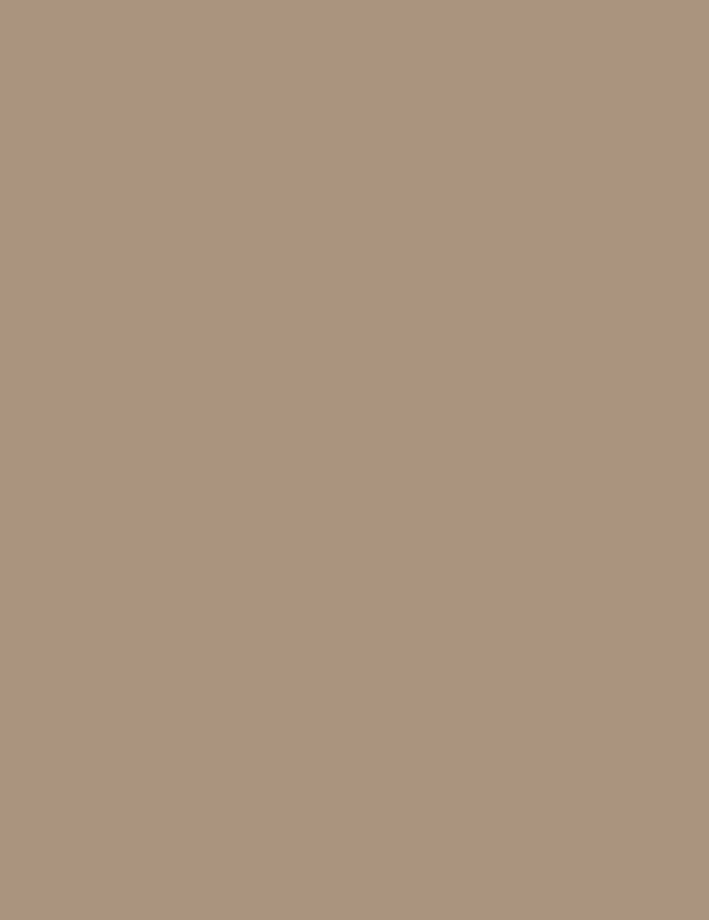
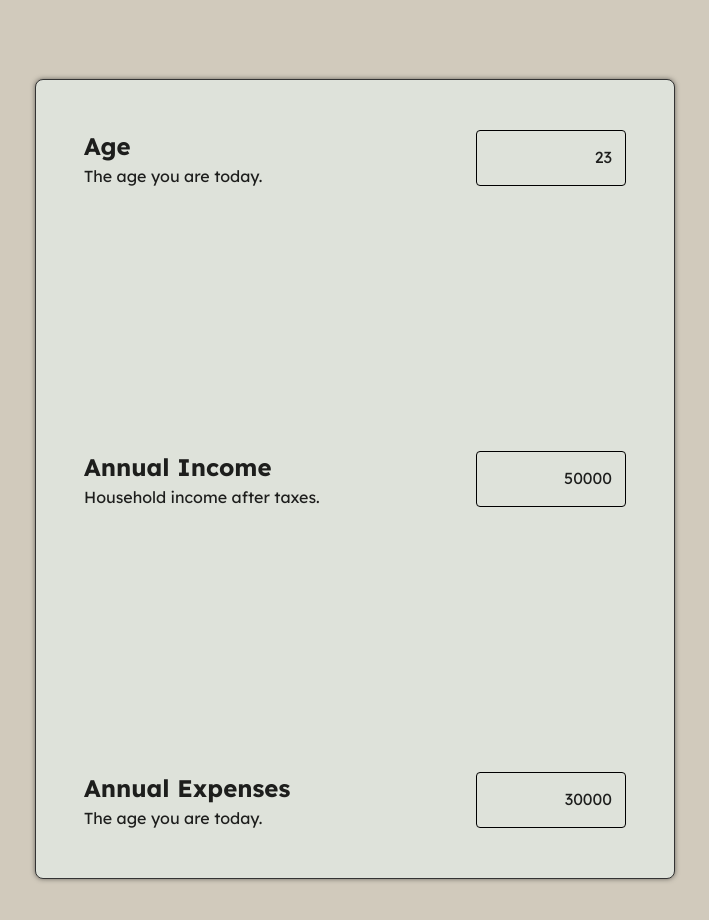
Before and after one commit to JaronWenger/Financial-Tracker, a React (Create React App) app: page / in a window 1280 px wide. Shown: the part 1380-2300 px from the top of the page, without its empty margins (285-994 px from the left). Before the commit the page ends 1379 px from the top, so only its background shows below. Built offline with nearby package versions, Linux system fonts and the light colour scheme.

Commit message:
basic inputs section

```diff
--- a/src/App.js
+++ b/src/App.js
@@ -4,6 +4,7 @@ import CssBaseline from '@mui/material/CssBaseline';
 import { ThemeProvider, createTheme } from '@mui/material/styles';
 import Button from '@mui/material/Button';
 import PaidIcon from '@mui/icons-material/Paid';
+import { Inputs } from "./components/Inputs";
 
 
 function App() {
@@ -29,7 +30,7 @@ function App() {
           <div className="Background">
             <div className="NavBar">
               <Button variant="contained" sx={{ color: 'black', bgcolor: '#AA947E', '&:hover': { bgcolor: 'grey' } }}>Metrics</Button>
-            <h3 style={{ fontSize: '2rem', whiteSpace: 'nowrap', color: 'black' }}><PaidIcon className="paid-icon-large" fontSize="large"  style={{ verticalAlign: 'middle', marginBottom: '5px' }}/> Financial Tracker</h3>
+              <h3 style={{ fontSize: '2rem', whiteSpace: 'nowrap', color: 'black' }}><PaidIcon className="paid-icon-large" fontSize="large"  style={{ verticalAlign: 'middle', marginBottom: '5px' }}/> The Golden Metrics</h3>
               <Button variant="contained" sx={{ color: 'black', bgcolor: '#AA947E', '&:hover': { bgcolor: 'grey' } }}>Login</Button>
             </div>
               <div className="Content">
@@ -40,6 +41,7 @@ function App() {
                 </div>
               </div>
           </div>
+
         <div className="NumberCards">
           <div className="NumberCard">
             <Number label="Net Worth" value="$10,000" more="Duis aute irure dolor in reprehenderit in voluptate velit esse cillum dolore eu fugiat nulla pariatur."/>
@@ -51,6 +53,13 @@ function App() {
             <Number label="FIRE #" value="$1,200,000" more="sLorem ipsum dolor sit amet, consectetur adipiscing elit, sed do eiusmod tempor incididunt ."/>
           </div>
         </div>
+
+        <div className="Inputs">
+          <Inputs/>
+        </div>
+
+
+
       </div>
     </ThemeProvider>
   );
--- /dev/null
+++ b/src/components/InputForm.js
@@ -0,0 +1,23 @@
+import React, { useState } from 'react';
+import TextField from '@mui/material/TextField';
+
+export const InputForm = ({ title, description, input }) => {
+    const [age, setAge] = useState(input); // Initialize state with a starting value of 25
+
+    const handleAgeChange = (event) => {
+      setAge(event.target.value); // Update the state when the input value changes
+    };
+
+
+  return (
+
+    <div className='InputForm'>
+        <div className='FormLabel'>
+        <h2>{title}</h2>
+        <p>{description}</p>
+        </div>
+
+        <TextField id="outlined-basic"  variant="outlined" value={age} onChange={handleAgeChange} sx={{ '& label.Mui-focused': { color: 'black' }, '& .MuiOutlinedInput-root': { '& fieldset': { borderColor: 'black' }, '&:hover fieldset': { borderColor: 'black' }, '&.Mui-focused fieldset': { borderColor: 'black' }, },'& input': { textAlign: 'right' }, width: '150px',fontSize: '1.2rem', }}/>
+    </div>
+  )
+}
--- /dev/null
+++ b/src/components/Inputs.js
@@ -0,0 +1,25 @@
+import React from 'react'
+import { InputForm } from './InputForm';
+
+export const Inputs = () => {
+
+
+
+  return (
+    <div className='Table'>
+
+
+    <InputForm title="Age" description="The age you are today." input={23} />
+
+    <InputForm title="Annual Income" description="Household income after taxes." input={50000} />
+
+    <InputForm title="Annual Expenses" description="The age you are today." input={30000} />
+
+
+
+
+
+
+    </div>
+  )
+}
--- a/src/index.css
+++ b/src/index.css
@@ -111,6 +111,58 @@ justify-content: center; /* Add this to center vertically */
   line-height: 1;
 }
 
+
+
+.Inputs {
+  background-color: #D1CABC;
+  display: flex;
+  flex-direction: row;
+  justify-content: center; /* Adjust the spacing between cards */
+  width: 100%; /* Ensure full width */
+  padding: 5rem 0;  /* top */
+  box-sizing: border-box;
+  padding-bottom: 6rem;
+
+  box-shadow: 0px 4px 8px rgba(0, 0, 0.5, 0.5);
+}
+.Table {
+  height: auto;
+  min-width: 40rem;
+  min-height: 50rem;
+  display: flex;
+  flex-direction: column;
+  justify-content: space-between;
+  margin: 0 2vw;
+  border: .1px solid #333; /* Add a dark border */
+  border-radius: 8px; /* Optional: add border radius for rounded corners */
+  overflow: hidden; /* Ensure the card content doesn't overflow */
+  background: #DEE2DA;
+  box-shadow: 0 0 5px 0px rgba(0, 0, 0, 0.5);
+
+  padding: 1rem;
+}
+.InputForm {
+  display: flex;
+  flex-direction: row;
+  justify-content: space-between;
+  align-items: center;
+  padding: 2rem;
+}
+.FormLabel {
+  display: flex;
+  flex-direction: column;
+  justify-content: space-between;
+}
+.FormLabel * {
+  margin-top: 0;
+  margin-bottom: 0; /* Adjust the margin between h2 and p */
+
+}
+
+
+
+
+
 @media (max-width: 640px) {
   .paid-icon-large {
     font-size: 1.2rem !important;
```
Lines whose indentation alone changed are shown as unchanged.
